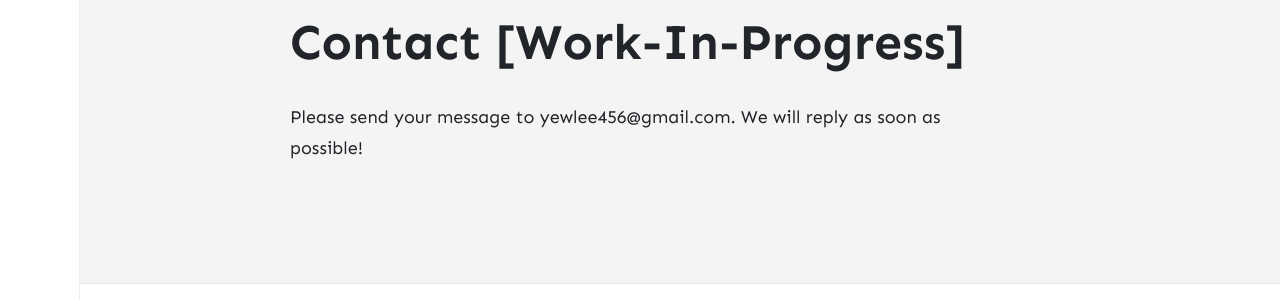
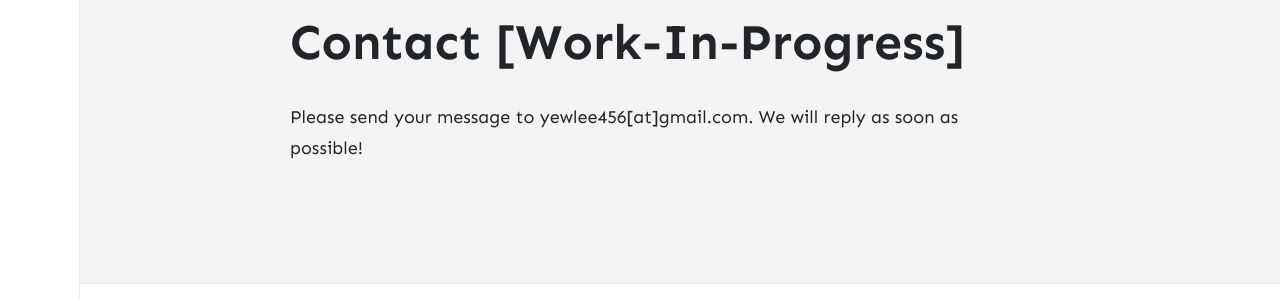
Before and after one commit to wyewlee/st-my, a Jekyll site: the page built from _pages/contact.md, in a window 1280 px wide. Shown: the part 224-524 px from the top of the page. Built offline with Jekyll 4.4.1, drawn with Linux system fonts in a browser that asks for light colours; nearby versions of some CDN libraries; comment, search, counter and statistics services are not loaded.

Commit message:
hardcode contact email

```diff
--- a/_pages/contact.md
+++ b/_pages/contact.md
@@ -5,7 +5,7 @@ permalink: /contact
 comments: false
 ---
 
-<p class="mb-4">Please send your message to {{site.authors.wyl.email}}. We will reply as soon as possible!</p>
+<p class="mb-4">Please send your message to yewlee456[at]gmail.com. We will reply as soon as possible!</p>
 
 <!-- <form action="https://formspree.io/{{site.email}}" method="POST">     -->
 <!-- <p class="mb-4">Please send your message to {{site.name}}. We will reply as soon as possible!</p> -->
```
